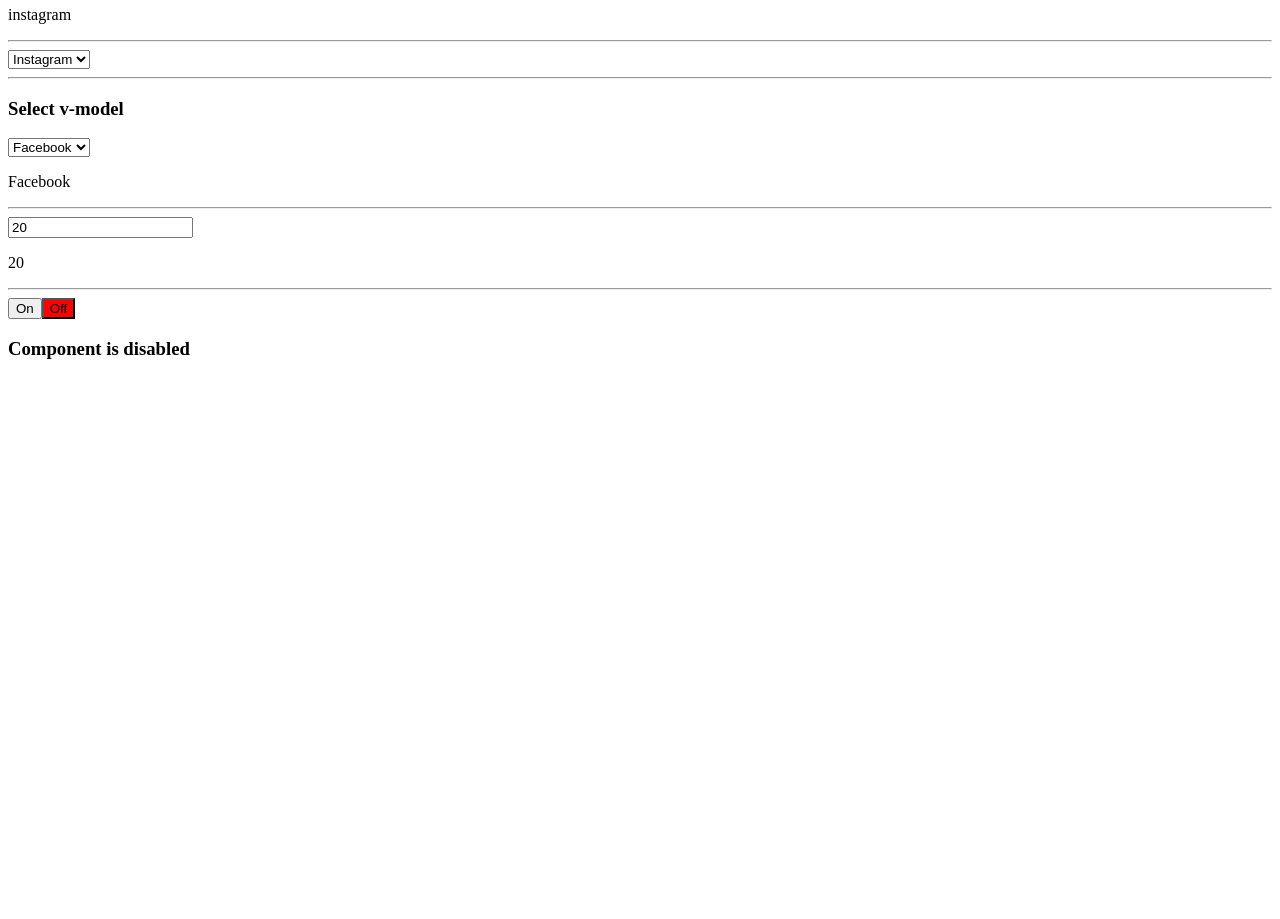
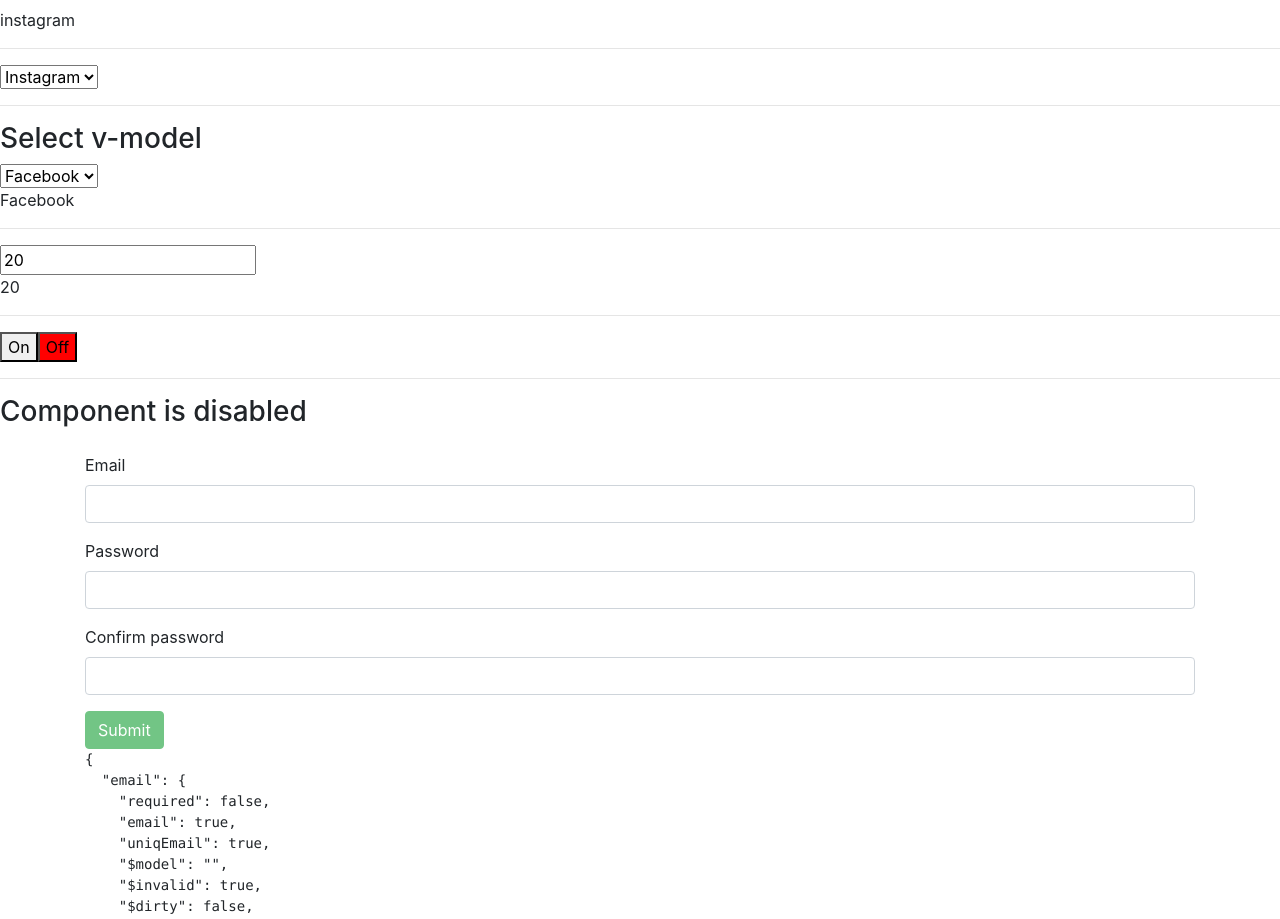
Before and after one commit to vpravo/vue-apps, a Vue app: page /forms-app in a window 1280 px wide. Shown: the part 368-1287 px from the top of the page. Before the commit the page ends 800 px from the top, so only its background shows below. Built offline with nearby package versions, Linux system fonts and the light colour scheme.

Commit message:
Валидация форм

```diff
--- a/package.json
+++ b/package.json
@@ -12,6 +12,7 @@
     "core-js": "^3.3.2",
     "vue": "^2.6.10",
     "vue-router": "^3.1.3",
+    "vuelidate": "^0.7.4",
     "vuex": "^3.0.1"
   },
   "devDependencies": {
--- a/public/index.html
+++ b/public/index.html
@@ -5,6 +5,7 @@
     <meta http-equiv="X-UA-Compatible" content="IE=edge">
     <meta name="viewport" content="width=device-width,initial-scale=1.0">
     <link rel="icon" href="<%= BASE_URL %>favicon.ico">
+    <link rel="stylesheet" href="https://stackpath.bootstrapcdn.com/bootstrap/4.3.1/css/bootstrap.min.css" integrity="sha384-ggOyR0iXCbMQv3Xipma34MD+dH/1fQ784/j6cY/iJTQUOhcWr7x9JvoRxT2MZw1T" crossorigin="anonymous">
     <title>vue-apps</title>
   </head>
   <body>
--- a/src/components/forms-app/OnOff.vue
+++ b/src/components/forms-app/OnOff.vue
@@ -6,6 +6,7 @@
     <button class="off" :class="{ active: !value }" @click="onChange(false)">
       Off
     </button>
+    <hr />
   </div>
 </template>
 
--- a/src/components/forms-app/forms-app.vue
+++ b/src/components/forms-app/forms-app.vue
@@ -50,11 +50,13 @@
       <h3 v-if="switched">Component is enabled</h3>
       <h3 v-else>Component is disabled</h3>
     </div>
+    <app-validate-form></app-validate-form>
   </div>
 </template>
 
 <script>
 import OnOff from "./OnOff"
+import ValidateForm from "./validata-form"
 export default {
   data() {
     return {
@@ -70,7 +72,8 @@
     }
   },
   components: {
-    appOnOff: OnOff
+    appOnOff: OnOff,
+    appValidateForm: ValidateForm
   },
   watch: {
     age(val) {
--- /dev/null
+++ b/src/components/forms-app/validata-form.vue
@@ -0,0 +1,111 @@
+<template>
+  <div class="container">
+    <form action="" id="form" class="pt-3" @submit.prevent="OnSubmit">
+      <div class="form-group">
+        <label for="email">Email</label>
+        <input
+          type="text"
+          id="email"
+          class="form-control"
+          :class="{ 'is-invalid': $v.email.$error }"
+          v-model="email"
+          @blur="$v.email.$touch()"
+        />
+        <div class="invalid-feedback" v-if="!$v.email.required">
+          Email is required
+        </div>
+        <div class="invalid-feedback" v-if="!$v.email.email">
+          Shoold be an Email
+        </div>
+        <div class="invalid-feedback" v-if="!$v.email.uniqEmail">
+          Email is used
+        </div>
+      </div>
+      <div class="form-group">
+        <label for="password">Password</label>
+        <input
+          type="password"
+          id="password"
+          class="form-control"
+          :class="{ 'is-invalid': $v.password.$error }"
+          v-model="password"
+          @blur="$v.password.$touch()"
+        />
+        <div class="invalid-feedback" v-if="!$v.password.minLength">
+          Min length of password {{ $v.password.$params.minLength.min }}. Now is
+          {{ password.length }}
+        </div>
+      </div>
+      <div class="form-group">
+        <label for="confirm">Confirm password</label>
+        <input
+          type="password"
+          id="confirm"
+          class="form-control"
+          :class="{ 'is-invalid': $v.confirm.$error }"
+          v-model="confirm"
+          @blur="$v.confirm.$touch()"
+        />
+        <div class="invalid-feedback" v-if="!$v.confirm.sameAs">
+          Password should match
+        </div>
+      </div>
+    </form>
+    <button
+      class="btn btn-success"
+      type="submit"
+      :disabled="$v.$invalid"
+      form="form"
+    >
+      Submit
+    </button>
+    <pre>{{ $v }}</pre>
+  </div>
+</template>
+
+<script>
+import { required, email, minLength, sameAs } from "vuelidate/lib/validators"
+export default {
+  data() {
+    return {
+      email: "",
+      password: "",
+      confirm: ""
+    }
+  },
+  methods: {
+    OnSubmit() {
+      console.log("email: " + this.email)
+      console.log("password: " + this.password)
+    }
+  },
+  validations: {
+    email: {
+      required,
+      email,
+      uniqEmail: function(newEmail) {
+        if (newEmail === "") return true
+        return new Promise(resolve => {
+          setTimeout(() => {
+            const value = newEmail !== "test@mail.ru"
+            resolve(value)
+          }, 1000)
+        })
+      }
+    },
+    password: {
+      minLength: minLength(6)
+    },
+    confirm: {
+      sameAs: sameAs(vue => {
+        return vue.password
+      })
+    }
+  }
+}
+</script>
+
+<style lang="sass" scoped>
+.container
+    padding-bottom: 500px
+</style>
--- a/src/main.js
+++ b/src/main.js
@@ -4,6 +4,8 @@
 import store from "./store"
 import colorDirectives from "./components/directives/color"
 import ListApp from "./components/filter-mixin/list-app"
+import Vuelidate from "vuelidate"
+Vue.use(Vuelidate)
 Vue.component("app-list", ListApp)
 Vue.directive("colored", colorDirectives)
 Vue.filter("uppercase", val => {
```
Also changed, not shown: 1 other file (tests, documents, lock files or other folders).
